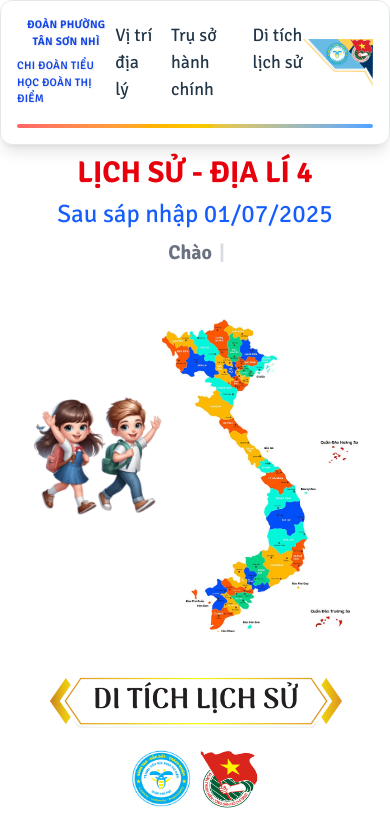
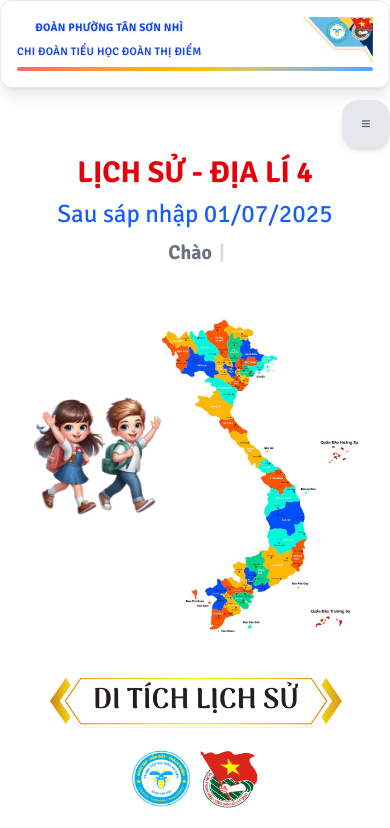
Before and after one commit to Duongnl/local-history, a React (Vite) app: page / in a window 390 px wide. Shown: the top 828 px of the page. Built offline with nearby package versions, Linux system fonts and the light colour scheme.

Commit message:
add: header

```diff
--- a/src/App.css
+++ b/src/App.css
@@ -56,9 +56,9 @@
 
 /* 1029 */
 
-@media (max-width: 1029px) {
+@media (min-width: 1029px) {
   .text-header {
-    font-size: 30px;
+    font-size: 25px;
   }
 }
 
@@ -66,6 +66,14 @@
 @media (max-width: 768px) {
   .text-header {
     font-size: 11px;
+  }
+
+  .header-mobile{
+    display: block;
+  }
+
+  .navigation{
+   display: none;
   }
 
   .img-header {
--- a/src/App.jsx
+++ b/src/App.jsx
@@ -12,12 +12,14 @@ function App() {
 
   return (
     <>
-      <HeaderWeb/>
-     <div className='mt-[150px]'>
-      <ContentPage1/>
-     </div>
+      <HeaderWeb />
+      <div className='mt-[150px]'>
+        <ContentPage1 />
+      </div>
+      <div id='ditich' className='scroll-mt-[100px]'>
+      <ContentPage5 />
+      </div>
 
-      <ContentPage5/>
     </>
   )
 }
--- a/src/components/page5/ContentPage5.jsx
+++ b/src/components/page5/ContentPage5.jsx
@@ -2,7 +2,7 @@ import { motion } from "motion/react"
 
 const ContentPage5 = () => {
   return (
-    <div className="w-full max-w-full overflow-x-hidden">
+    <div className="w-full max-w-full overflow-x-hidden ">
       {/* Header Section */}
       <div className="w-full mt-[40px] md:mt-[60px]">
         <motion.div
--- a/src/components/share/HeaderWeb.jsx
+++ b/src/components/share/HeaderWeb.jsx
@@ -1,4 +1,5 @@
 import { motion } from 'framer-motion';
+import OverlayMenu from './OverlayMenu';
 
 const Header = () => {
     const textVariants = {
@@ -39,23 +40,27 @@ const Header = () => {
                     </motion.div>
 
                     <div className='flex gap-4'>
-                        <p className='text-[18px]'>Vị trí địa lý</p>
-                        <p className='text-[18px]'>Trụ sở hành chính</p>
-                        <p className='text-[18px]'>Di tích lịch sử</p>
+                        <a href="#vitri" className="text-[18px] navigation cursor-pointer">Vị trí địa lý</a>
+                        <a href="#truso" className="text-[18px] navigation cursor-pointer">Trụ sở hành chính</a>
+                        <a href="#ditich" className="text-[18px]  navigation cursor-pointer">Di tích lịch sử</a>
                     </div>
 
                     {/* Right side - Logo with animation */}
+
                     <div
-                        className="flex-shrink-0 img-header w-[105px] h-[69px]"
+                        className="flex-shrink-0 img-header w-[140px] h-[93px]"
                     >
                         <img src="logohis.png" alt="" />
 
                     </div>
+
+
+
                 </div>
 
                 {/* Decorative elements */}
                 <motion.div
-                    className="mt-4 w-full h-1 bg-gradient-to-r from-red-400 via-yellow-400 to-blue-400 rounded-full"
+                    className="mt-1 w-full h-1 bg-gradient-to-r from-red-400 via-yellow-400 to-blue-400 rounded-full"
                     initial={{ scaleX: 0 }}
                     animate={{ scaleX: 1 }}
                     transition={{ duration: 1.5, ease: "easeInOut" }}
@@ -63,6 +68,11 @@ const Header = () => {
 
                 {/* Floating particles effect */}
 
+                <div className="header-mobile hidden fixed top-25 right-0 z-50">
+                    <OverlayMenu />
+                </div>
+
+
             </div>
         </>
     )
--- /dev/null
+++ b/src/components/share/OverlayMenu.jsx
@@ -0,0 +1,66 @@
+import { useState } from "react";
+import { motion, AnimatePresence } from "framer-motion";
+
+export default function OverlayMenu() {
+    const [open, setOpen] = useState(false);
+
+    return (
+        <div className="relative">
+            {/* Button mở menu */}
+
+                <button
+                    onClick={() => setOpen(!open)}
+                    className="w-12 h-12 !bg-gray-200 !text-gray-600 !rounded-2xl !shadow-md hover:shadow-lg border border-gray-100 hover:bg-gray-50 transition-all duration-200 flex items-center justify-center text-xl"
+                >
+                    ≡
+                </button>
+
+            {/* Overlay + menu */}
+            <AnimatePresence>
+                {open && (
+                    <>
+                        {/* Overlay tối */}
+                        <motion.div
+                            className="fixed inset-0  bg-opacity-20 z-40"
+                            initial={{ opacity: 0 }}
+                            animate={{ opacity: 1 }}
+                            exit={{ opacity: 0 }}
+                            onClick={() => setOpen(false)} // click overlay để đóng
+                        />
+
+                        {/* Menu sổ xuống */}
+                        <motion.div
+                            className="fixed top-0 left-0 right-0 bg-white shadow-lg z-50 p-6 flex flex-col gap-4"
+                            initial={{ y: "-100%" }}
+                            animate={{ y: 0 }}
+                            exit={{ y: "-100%" }}
+                            transition={{ duration: 0.5, ease: "easeInOut" }}
+                        >
+                            <a
+                                href="#vitri"
+                                className="text-[18px] cursor-pointer"
+                                onClick={() => setOpen(false)}
+                            >
+                                Vị trí địa lý
+                            </a>
+                            <a
+                                href="#truso"
+                                className="text-[18px] cursor-pointer"
+                                onClick={() => setOpen(false)}
+                            >
+                                Trụ sở hành chính
+                            </a>
+                            <a
+                                href="#ditich"
+                                className="text-[18px] cursor-pointer"
+                                onClick={() => setOpen(false)}
+                            >
+                                Di tích lịch sử
+                            </a>
+                        </motion.div>
+                    </>
+                )}
+            </AnimatePresence>
+        </div>
+    );
+}
```
